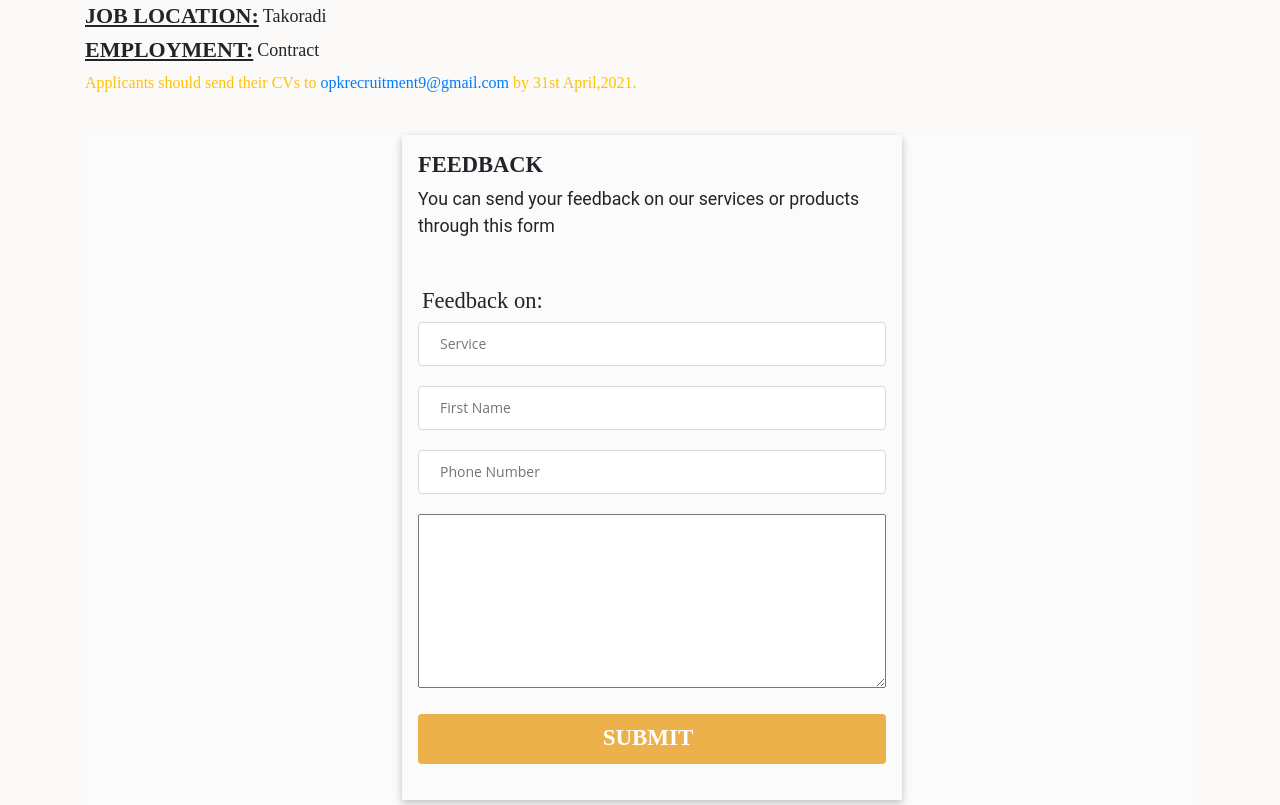
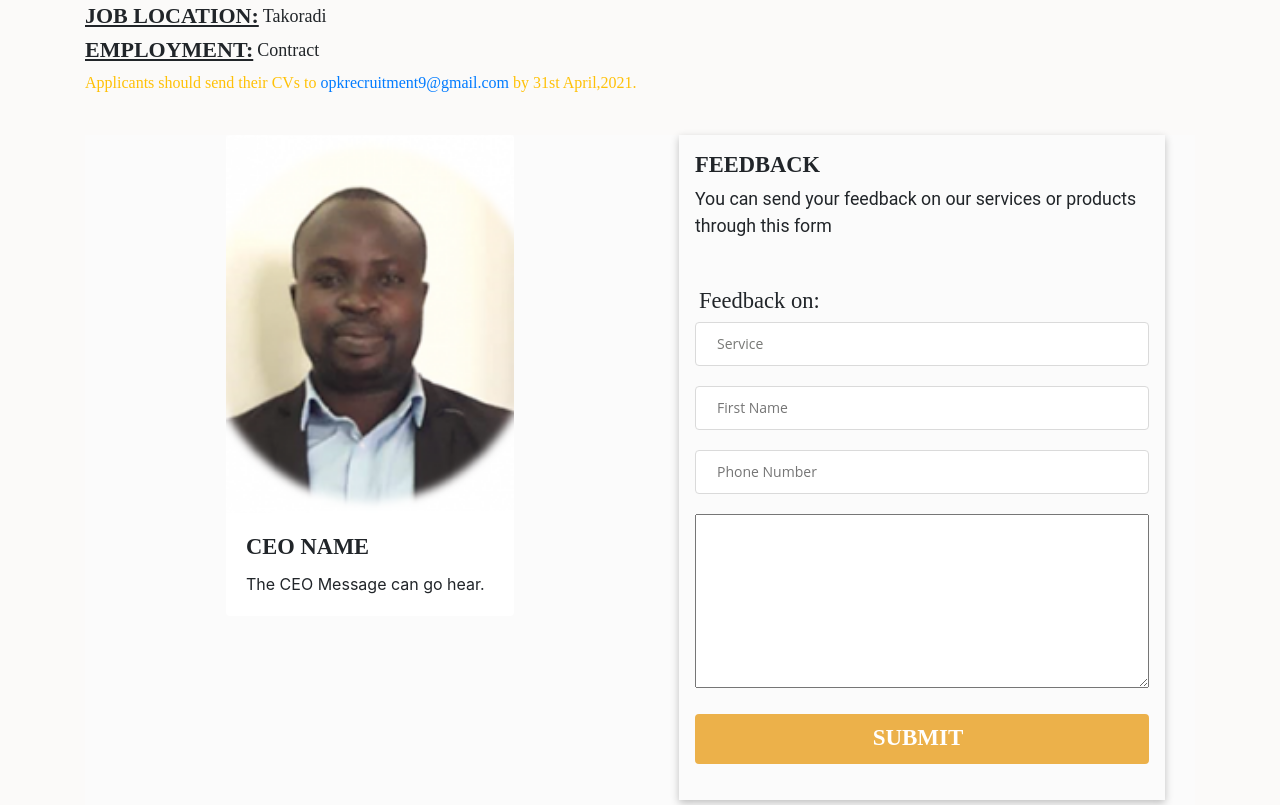
Before and after one commit to IamNuru/opk, a plain HTML site: page index.html in a window 1280 px wide. Shown: the part 2135-2940 px from the top of the page. Drawn offline with Linux system fonts and the light colour scheme; some icons are missing; a web font is replaced by a local one.

Commit message:
add ceo section

```diff
--- a/index.html
+++ b/index.html
@@ -246,7 +246,18 @@
             <div id="wrap-contact" class="form-2">
                 <div class="container">
                     <div class="row m-0">
-                        <div class="mx-auto">
+                        <div class="col-md-6">
+                            <div class="card m-auto" style="width: 18rem;">
+                                <img class="card-img-top" src="./assets/images/ceo.png" alt="CEO">
+                                <div class="card-body">
+                                    <h5 class="card-title opk-title">Ceo Name</h5>
+                                    <p class="card-text">
+                                        The CEO Message can go hear.
+                                    </p>
+                                </div>
+                            </div>
+                        </div>
+                        <div class="mx-auto col-md-6">
                             <!-- Contact Form -->
                             <form id="contactForm" data-toggle="validator"
                             class="ajaxForm mL-auto" data-focus="false"
@@ -314,9 +325,9 @@
 
 
     <!--TESTIMONIALS-->
-    <div class='container-testi mx-auto mt-5 col-md-10 col-11'>
+    <div class='container container-testi mx-auto mt-5 col-md-10 col-11'>
         <div class="header-testi text-muted"> What people are saying about OPK </div>
-        <div class="row-testi" style="justify-content: center">
+        <div class="row row-testi" style="justify-content: center">
             <div class="card col-md-3 col-11">
                 <div class="card-content">
                     <div class="card-body p-0">
```
Also changed, not shown: assets/images/ceo.png (added).
